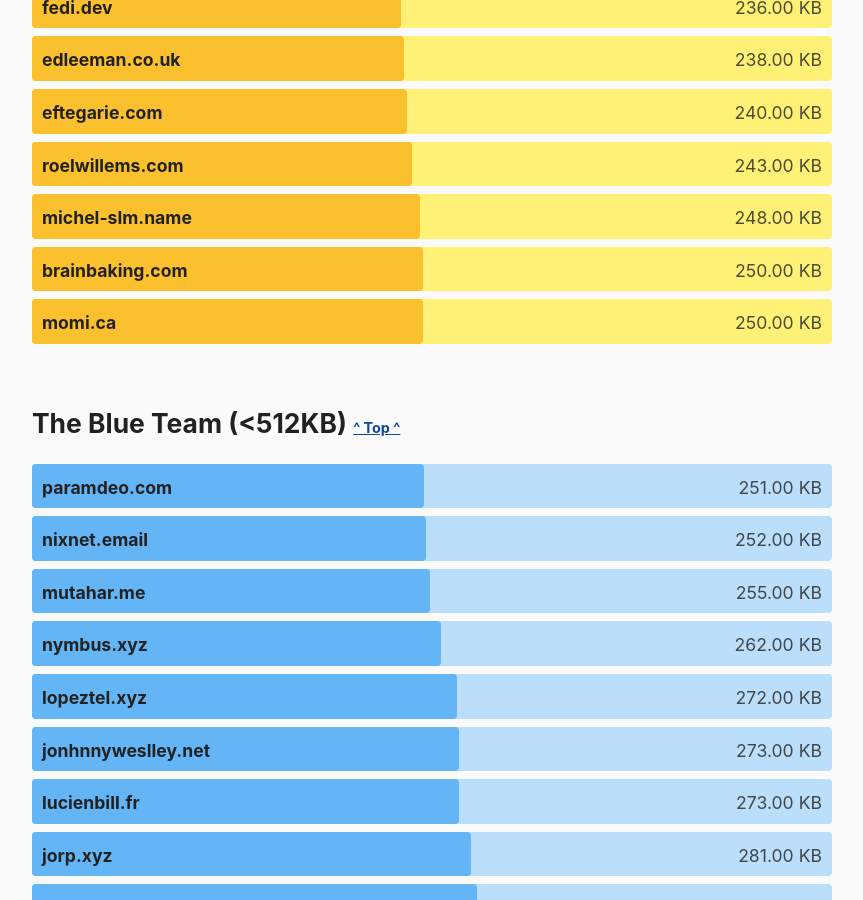
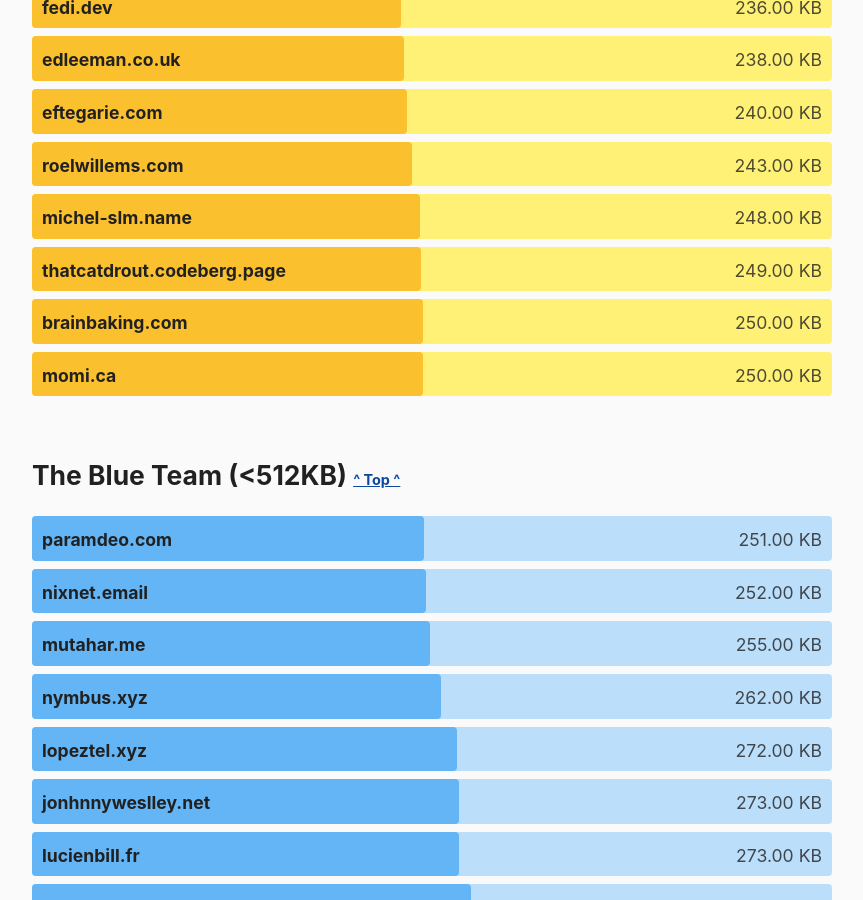
Before and after one commit to kevquirk/512kb.club, a Jekyll site: the page built from index.md, in a window 1280 px wide and 900 px high, scrolled down 14586 px. Shown: the whole window, without its empty margins (208-1071 px from the left). Built offline with Jekyll 4.4.1, drawn with Linux system fonts in a browser that asks for light colours.

Commit message:
Update sites.yml

```diff
--- a/_data/sites.yml
+++ b/_data/sites.yml
@@ -213,6 +213,11 @@
   size: 86
   last_checked: 2021-11-03
 
+- domain: thatcatdrout.codeberg.page
+  url: https://thatcatdrout.codeberg.page/
+  size: 249
+  last_checked: 2021-11-24
+
 - domain: caliandro.de
   url: https://caliandro.de/
   size: 213
```
